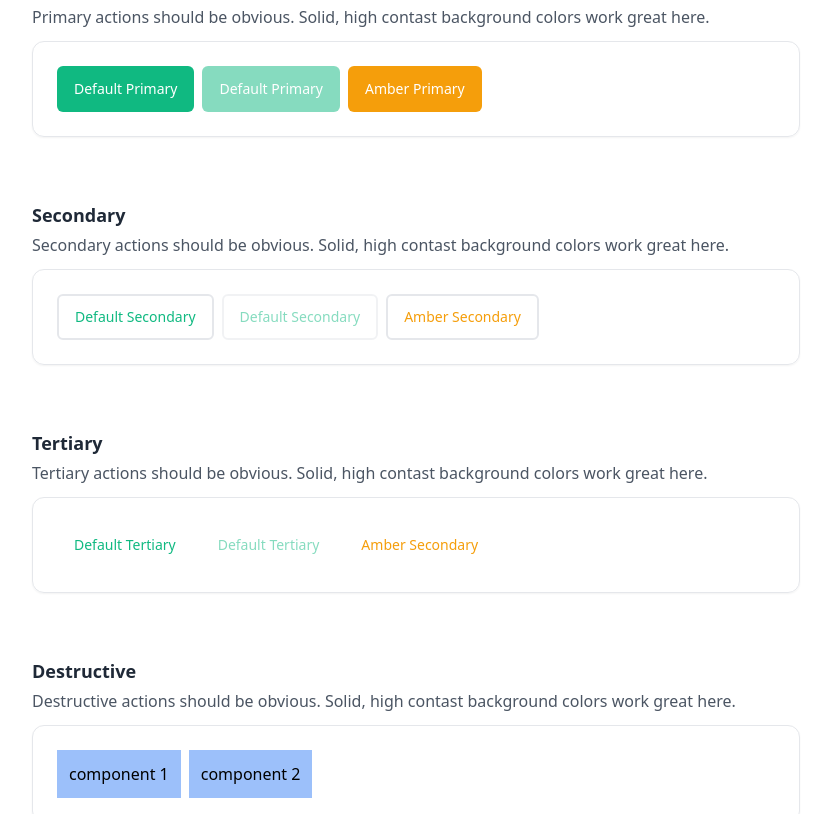
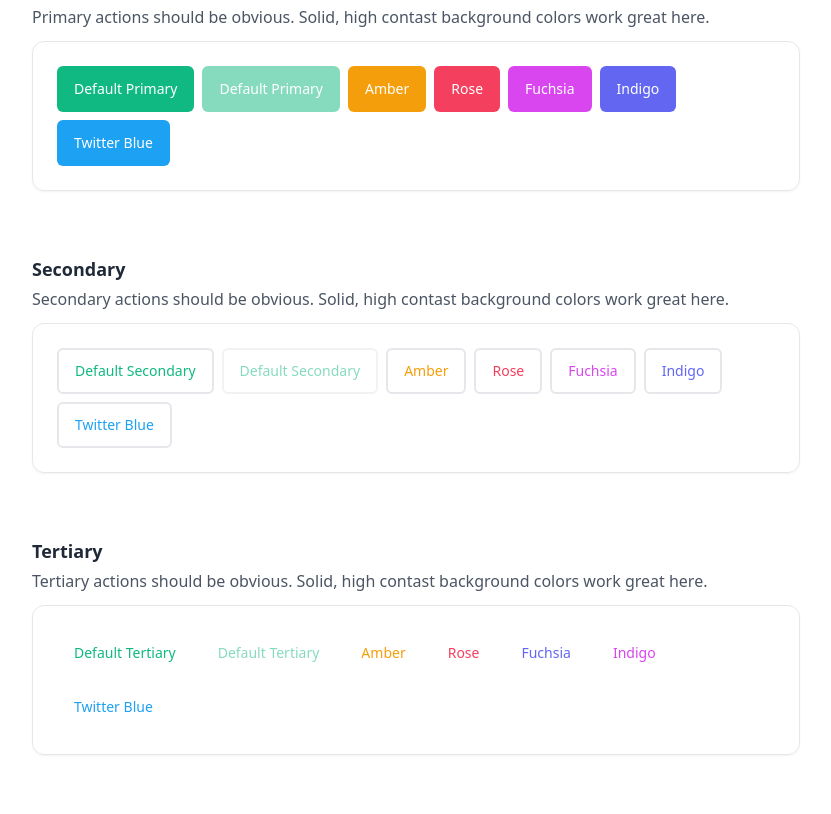
Before and after one commit to LeoGoubard/myown-uilibrary, a React (Vite) app: page / in a window 1280 px wide. Shown: the part 284-1098 px from the top of the page, without its empty margins (224-1055 px from the left). Built offline with nearby package versions, Linux system fonts and the light colour scheme.

Commit message:
feat: finished the button section

```diff
--- a/src/App.tsx
+++ b/src/App.tsx
@@ -20,7 +20,11 @@ export default function App() {
 
           <Button>Default Primary</Button>
           <Button disabled>Default Primary</Button>
-          <Button colors={ { bg: 'bg-amber-500 ', hoverBg: "hover:bg-amber-600", focusRing: "focus:ring-amber-500"}}>Amber Primary</Button>
+          <Button colors={ { bg: 'bg-amber-500 ', hoverBg: "hover:bg-amber-600", focusRing: "focus:ring-amber-500"}}>Amber</Button>
+          <Button colors={ { bg: 'bg-rose-500 ', hoverBg: "hover:bg-rose-600", focusRing: "focus:ring-rose-500"}}>Rose</Button>
+          <Button colors={ { bg: 'bg-fuchsia-500 ', hoverBg: "hover:bg-fuchsia-600", focusRing: "focus:ring-fuchsia-500"}}>Fuchsia</Button>
+          <Button colors={ { bg: 'bg-indigo-500 ', hoverBg: "hover:bg-indigo-600", focusRing: "focus:ring-indigo-500"}}>Indigo</Button>
+          <Button colors={ { bg: 'bg-[#1da1f2] ', hoverBg: "hover:bg-[#1da1f2]", focusRing: "focus:ring-[#1da1f2]"}}>Twitter Blue</Button>
         </Section>
 
         <Section
@@ -30,7 +34,11 @@ export default function App() {
 
           <Button variant="secondary">Default Secondary</Button>
           <Button variant="secondary" disabled>Default Secondary</Button>
-          <Button variant="secondary" colors={ { text: 'text-amber-500 ', hoverBorder: "hover:border-amber-500", hoverBg: "hover:bg-amber-500", focusRing: "focus:ring-amber-500"}}>Amber Secondary</Button>
+          <Button variant="secondary" colors={ { text: 'text-amber-500 ', hoverBorder: "hover:border-amber-500", hoverBg: "hover:bg-amber-500", focusRing: "focus:ring-amber-500"}}>Amber</Button>
+          <Button variant="secondary" colors={ { text: 'text-rose-500 ', hoverBorder: "hover:border-rose-500", hoverBg: "hover:bg-rose-500", focusRing: "focus:ring-amber-500"}}>Rose</Button>
+          <Button variant="secondary" colors={ { text: 'text-fuchsia-500 ', hoverBorder: "hover:border-fuchsia-500", hoverBg: "hover:bg-fuchsia-500", focusRing: "focus:ring-amber-500"}}>Fuchsia</Button>
+          <Button variant="secondary" colors={ { text: 'text-indigo-500 ', hoverBorder: "hover:border-indigo-500", hoverBg: "hover:bg-indigo-500", focusRing: "focus:ring-amber-500"}}>Indigo</Button>
+          <Button variant="secondary" colors={ { text: 'text-[#1da1f2] ', hoverBorder: "hover:border-[#1da1f2]", hoverBg: "hover:bg-[#1da1f2]", focusRing: "focus:ring-[#1da1f2]"}}>Twitter Blue</Button>
 
 
         </Section>
@@ -42,7 +50,11 @@ export default function App() {
 
           <Button variant="tertiary">Default Tertiary</Button>
           <Button variant="tertiary" disabled>Default Tertiary</Button>
-          <Button variant="tertiary" colors={ { text: 'text-amber-500 ', hoverText: "hover:text-amber-700", focusRing: "focus:ring-amber-500" }}>Amber Secondary</Button>
+          <Button variant="tertiary" colors={ { text: 'text-amber-500 ', hoverText: "hover:text-amber-700", focusRing: "focus:ring-amber-500" }}>Amber</Button>
+          <Button variant="tertiary" colors={ { text: 'text-rose-500 ', hoverText: "hover:text-rose-700", focusRing: "focus:ring-rose-500" }}>Rose</Button>
+          <Button variant="tertiary" colors={ { text: 'text-indigo-500 ', hoverText: "hover:text-indigo-700", focusRing: "focus:ring-indigo-500" }}>Fuchsia</Button>
+          <Button variant="tertiary" colors={ { text: 'text-fuchsia-500 ', hoverText: "hover:text-fuchsia-700", focusRing: "focus:ring-fuchsia-500" }}>Indigo</Button>
+          <Button variant="tertiary" colors={ { text: 'text-[#1da1f2] ', hoverText: "hover:text-[#1da1f2]", focusRing: "focus:ring-[#1da1f2]" }}>Twitter Blue</Button>
 
         </Section>
 
@@ -51,8 +63,11 @@ export default function App() {
           description="Destructive actions should be obvious. Solid, high contast background colors work great here."
         >
 
-          <div className="bg-blue-500/50 p-3">component 1</div>
-          <div className="bg-blue-500/50 p-3">component 2</div>
+          <Button colors={ { bg: 'bg-red-500 ', hoverBg: "hover:bg-red-600", focusRing: "focus:ring-red-500"}}>Yes, I'm sure I want to delete this.</Button>
+          <Button variant="secondary"colors={ { text: 'text-red-500 ', hoverBg: "hover:bg-red-500", hoverBorder: "hover:border-red-500", focusRing: "focus:ring-red-500"}}>Yes, I'm sure I want to delete this.</Button>
+          <Button variant="tertiary" colors={ { text: 'text-gray-500 ', hoverText: "hover:text-gray-700", focusRing: "focus:ring-gray-500"}}>Unsubscribe</Button>
+
+
         </Section>
 
       </Container>
```
